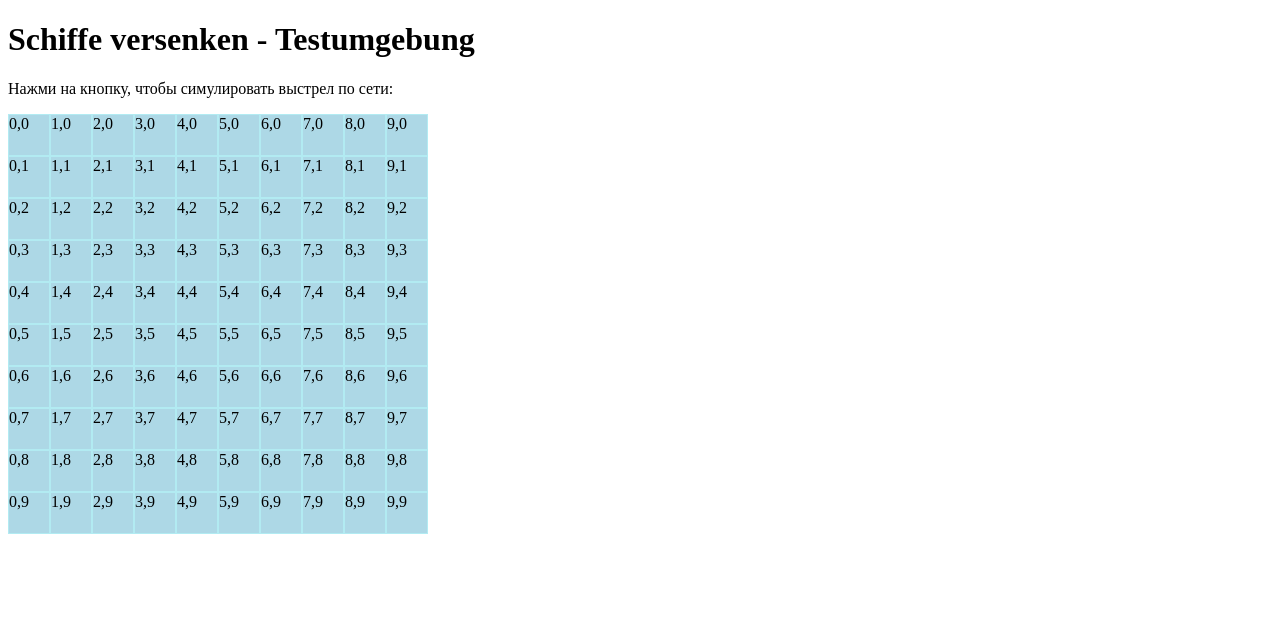
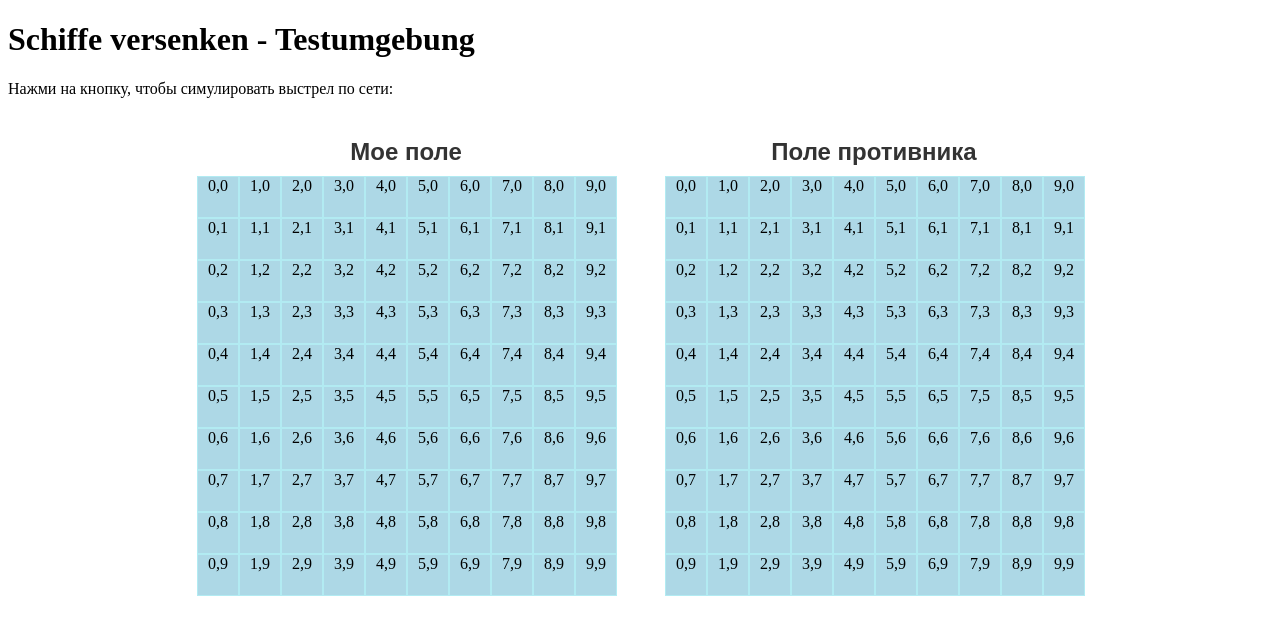
Before and after one commit to denysspitsevskyi-png/Schiffe-versenken-Projekt, a Flask app: page / in a window 1280 px wide. Shown: the top 635 px of the page. Run offline with Flask 3, Linux system fonts and the light colour scheme; some libraries are stand-ins or nearby versions.

Commit message:
Ein Feld für meine Schiffe und zweit Feld für enemy Schiffe

```diff
--- a/app.py
+++ b/app.py
@@ -10,8 +10,7 @@ socketio = SocketIO(app, cors_allowed_origins="*")
 def index():
     # Сервер будет искать этот файл в папке templates
     return render_template('index.html')
-player_board =\
-[
+player_board =[
     [0,0,0,0,0,0,0,0,0,0],
     [0,1,1,1,0,0,0,0,0,0],
     [0,0,0,0,0,0,0,0,0,0],
@@ -30,10 +29,15 @@ def handle_fire_shot(data):
     x = data.get('x')
     y = data.get('y')
     print(f"Сервер получил координаты выстрела: X={data['x']}, Y={data['y']}")
-    if player_board[y][x] == 1:
+    current_value = player_board[y][x]
+    if current_value == 2 or current_value == 3:
+        status = "already_shot"
+    elif current_value == 1:
         status ="hit"
+        player_board[y][x] = 2
     else:
         status = "miss"
+        player_board[y][x] = 3
     # Отправляем ответ обратно клиенту
     emit('shot_response', {'status': status, 'x': x, 'y': y})
 
--- a/templates/index.html
+++ b/templates/index.html
@@ -5,6 +5,23 @@
     <title>IHK Project - Schiffe versenken</title>
     <script src="https://cdn.socket.io/4.7.5/socket.io.min.js"></script>
     <style>
+        .game-container
+        {
+            display: flex;
+            justify-content: center;
+            gap: 50px;
+            margin-top: 20px;
+        }
+        .board-wrapper
+        {
+            text-align: center;
+        }
+        .board-wrapper h2
+        {
+            font-family: sans-serif;
+            color: #333;
+            margin-bottom: 10px;
+        }
         /*Ниже мы делаем сетку 10 на 10 и отступами клеточек друг от друга 2*/
         .grid {
             display: grid;
@@ -36,38 +53,72 @@
 <body>
     <h1>Schiffe versenken - Testumgebung</h1>
     <p>Нажми на кнопку, чтобы симулировать выстрел по сети:</p>
-    <div id="board" class="grid"></div>
+    <div class="game-container">
+        <div class="board-wrapper">
+            <h2>Мое поле</h2>
+            <div id="my-board" class="grid"></div>
+        </div>
+
+        <div  class="board-wrapper">
+            <h2>Поле противника</h2>
+            <div id="enemy-board" class="grid">
+        </div>
+    </div>
+
 
 
     <script>
         // Инициализируем сетевое соединение с сервером
         const socket = io();
-        const board = document.getElementById("board");
-        for(let y=0; y<10;y++)
+        // Функция, которая умеет строить сетку внутри любого контейнера
+    // boardId — это ID ящика ("my-board" или "enemy-board")
+    // isEnemy — true (если это поле врага, по которому можно кликать) или false
+        function createBoard(boardId,isEnemy)
         {
-            for(let x=0; x<10;x++)
+            const board = document.getElementById(boardId);
+            for(let y = 0; y <10 ; y++)
             {
-                const cell=document.createElement("div");
-                cell.className= "cell";
-                cell.innerText=`${x},${y}`;
-                cell.id = `cell-${x}-${y}`;
-                cell.addEventListener("click",()=>{
-                    sendShot(x,y);
-                })
-                board.appendChild(cell);
+                for(let x = 0; x < 10 ; x++)
+                {
+                    const cell = document.createElement("div");
+                    cell.className="cell"
+                    // Чтобы ID клеток не пересекались, добавим приставку поля:
+                    // Например: "my-cell-5-3" или "enemy-cell-5-3"
+                    cell.id = `${boardId}-cell-${x}-${y}`;
+                    cell.innerText = `${x},${y}`;
+                    // Кликать разрешаем ТОЛЬКО на поле врага!
+                    if(isEnemy)
+                    {
+                        cell.addEventListener("click", () => {
+                            sendShot(x,y)
+                        });
+                    }
+                    board.appendChild(cell);
+                }
             }
         }
+        createBoard("my-board",false);
+        createBoard("enemy-board",true);
+
         function sendShot(x,y)
         {
             console.log(`Кликнули по клетке: X=${x},Y=${y}`);
             socket.emit("fire_shot",{x:x,y:y});
         }
         socket.on("shot_response",(data)=>{
-            const cellId = `cell-${data.x}-${data.y}`;
+            const cellId = `enemy-board-cell-${data.x}-${data.y}`;
             const cell= document.getElementById(cellId)
             if(cell)
             {
-                cell.classList.add(data.status);
+                if (data.status==="already_shot")
+                {
+                    alert("Ты сюда уже стрелял!Выбери другую клетку.");
+                }
+                else
+                {
+                    cell.classList.add(data.status);
+                }
+
             }
         });
 
```
